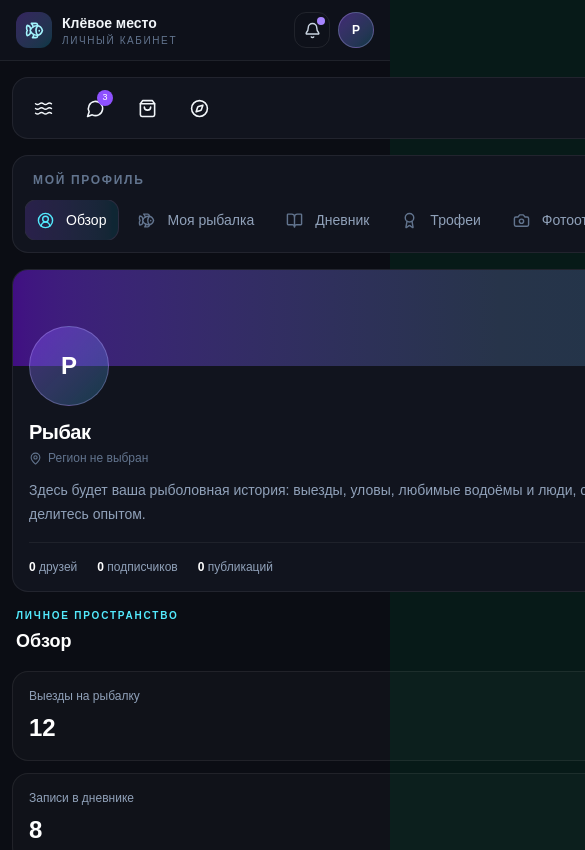
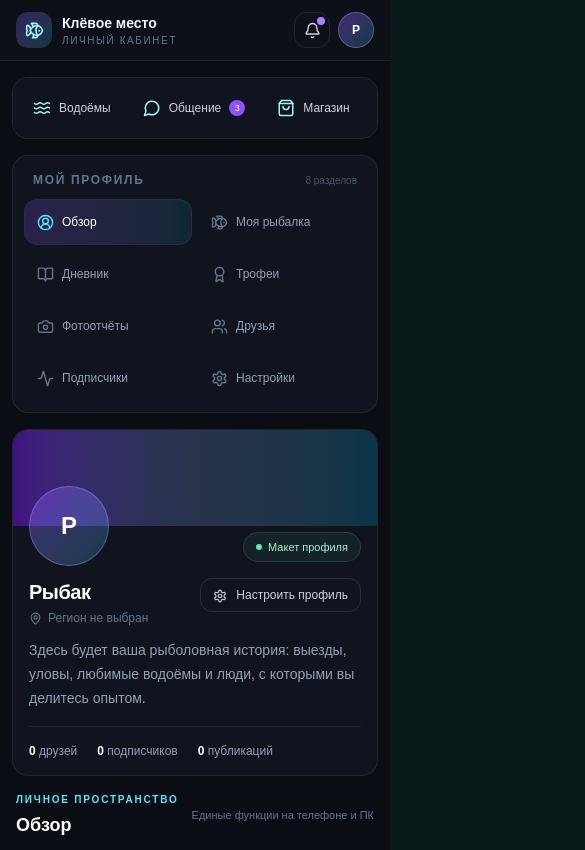
Before and after one commit to donstreet/klevoe-mesto-russia, a Next.js app: page /profile in a window 390 px wide. Shown: the top 850 px of the page, 585 px wide, since content can reach past the window. Built offline with nearby package versions, Linux system fonts and the light colour scheme.

Commit message:
Improve mobile personal account layout

```diff
--- a/src/app/profile/page.tsx
+++ b/src/app/profile/page.tsx
@@ -107,7 +107,7 @@ export default function ProfilePage() {
 
   return (
     <main className="min-h-screen bg-[#0b0d14] text-slate-100">
-      <header className="border-b border-white/[0.07] bg-[#0e111a]">
+      <header className="sticky top-0 z-30 border-b border-white/[0.07] bg-[#0e111a]/95 backdrop-blur">
         <div className="mx-auto flex max-w-[1600px] items-center justify-between gap-3 px-4 py-3 sm:px-6">
           <Link href="/" className="flex items-center gap-2.5">
             <span className="grid h-9 w-9 place-items-center rounded-xl bg-gradient-to-br from-violet-500/30 to-cyan-400/20 text-cyan-200"><Fish size={19} /></span>
@@ -121,14 +121,14 @@ export default function ProfilePage() {
       </header>
 
       <div className="mx-auto grid max-w-[1600px] gap-4 px-3 py-4 sm:px-6 lg:grid-cols-[62px_210px_minmax(0,1fr)_250px] lg:gap-4 lg:py-6">
-        <nav aria-label="Основная навигация" className="flex gap-2 overflow-x-auto rounded-2xl border border-white/[0.07] bg-[#11141e] p-2 lg:sticky lg:top-5 lg:h-fit lg:flex-col lg:overflow-visible">
-          {quickLinks.map(({ label, icon: Icon, count }) => <a key={label} href="#" aria-label={label} title={label} className="relative grid h-11 min-w-11 place-items-center rounded-xl text-slate-400 transition hover:bg-violet-400/10 hover:text-violet-200 lg:h-12 lg:min-w-0"><Icon size={19}/>{count && <span className="absolute right-1 top-1 grid h-4 min-w-4 place-items-center rounded-full bg-violet-500 px-1 text-[9px] text-white">{count}</span>}<span className="sr-only">{label}</span></a>)}
+        <nav aria-label="Основная навигация" className="flex gap-2 overflow-x-auto rounded-2xl border border-white/[0.07] bg-[#11141e] p-2 lg:sticky lg:top-[5.5rem] lg:h-fit lg:flex-col lg:overflow-visible">
+          {quickLinks.map(({ label, icon: Icon, count }) => <div key={label} aria-label={label} className="relative flex min-h-11 shrink-0 items-center gap-2 rounded-xl px-3 text-xs text-slate-300 lg:min-h-12 lg:justify-center lg:px-0" title={label}><Icon size={18} className="text-cyan-200"/><span className="lg:hidden">{label}</span>{count && <span className="grid h-4 min-w-4 place-items-center rounded-full bg-violet-500 px-1 text-[9px] text-white">{count}</span>}</div>)}
         </nav>
 
         <aside className="rounded-2xl border border-white/[0.07] bg-[#11141e] p-3">
           <div className="flex items-center justify-between px-2 pb-3 pt-1"><span className="text-xs font-semibold uppercase tracking-[0.14em] text-slate-500">Мой профиль</span><span className="text-[10px] text-slate-600">8 разделов</span></div>
-          <div className="flex gap-2 overflow-x-auto lg:flex-col lg:overflow-visible">
-            {sections.map(({ id, label, icon: Icon }) => <button key={id} onClick={() => setActive(id)} aria-current={active === id ? "page" : undefined} className={`flex shrink-0 items-center gap-3 rounded-xl px-3 py-2.5 text-left text-sm transition lg:w-full ${active === id ? "bg-gradient-to-r from-violet-500/20 to-cyan-400/10 text-white ring-1 ring-violet-300/15" : "text-slate-400 hover:bg-white/[0.04] hover:text-slate-200"}`}><Icon size={17} className={active === id ? "text-cyan-300" : "text-slate-500"}/><span>{label}</span>{active === id && <ChevronRight size={14} className="ml-auto hidden text-violet-300 lg:block"/>}</button>)}
+          <div className="grid grid-cols-2 gap-2 sm:grid-cols-4 lg:grid-cols-1">
+            {sections.map(({ id, label, icon: Icon }) => <button key={id} onClick={() => setActive(id)} aria-current={active === id ? "page" : undefined} className={`flex min-h-11 min-w-0 items-center gap-2 rounded-xl px-3 py-2.5 text-left text-xs transition sm:text-sm lg:w-full lg:gap-3 ${active === id ? "bg-gradient-to-r from-violet-500/20 to-cyan-400/10 text-white ring-1 ring-violet-300/15" : "text-slate-400 hover:bg-white/[0.04] hover:text-slate-200"}`}><Icon size={17} className={active === id ? "text-cyan-300" : "text-slate-500"}/><span>{label}</span>{active === id && <ChevronRight size={14} className="ml-auto hidden text-violet-300 lg:block"/>}</button>)}
           </div>
         </aside>
 
@@ -151,7 +151,7 @@ export default function ProfilePage() {
 
           <div className="flex flex-wrap items-center justify-between gap-3 px-1">
             <div><p className="text-[10px] font-semibold tracking-[0.18em] text-cyan-300">ЛИЧНОЕ ПРОСТРАНСТВО</p><h2 className="mt-1 text-lg font-semibold text-white">{current.label}</h2></div>
-            <span className="text-[11px] text-slate-500">Мобильная и ПК-версии · единые функции</span>
+            <span className="text-[11px] text-slate-500">Единые функции на телефоне и ПК</span>
           </div>
           <SectionContent active={active}/>
         </section>
```
